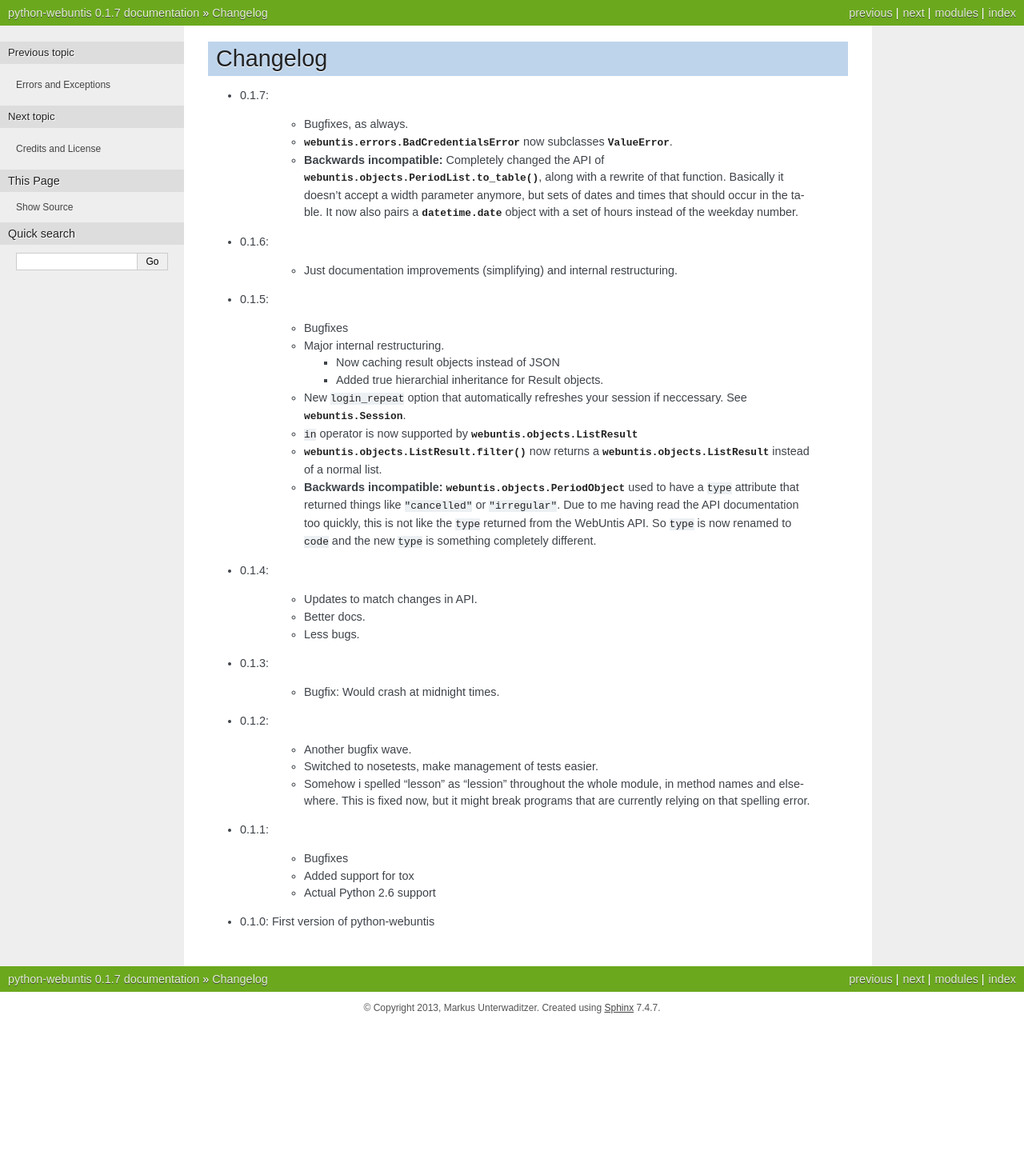
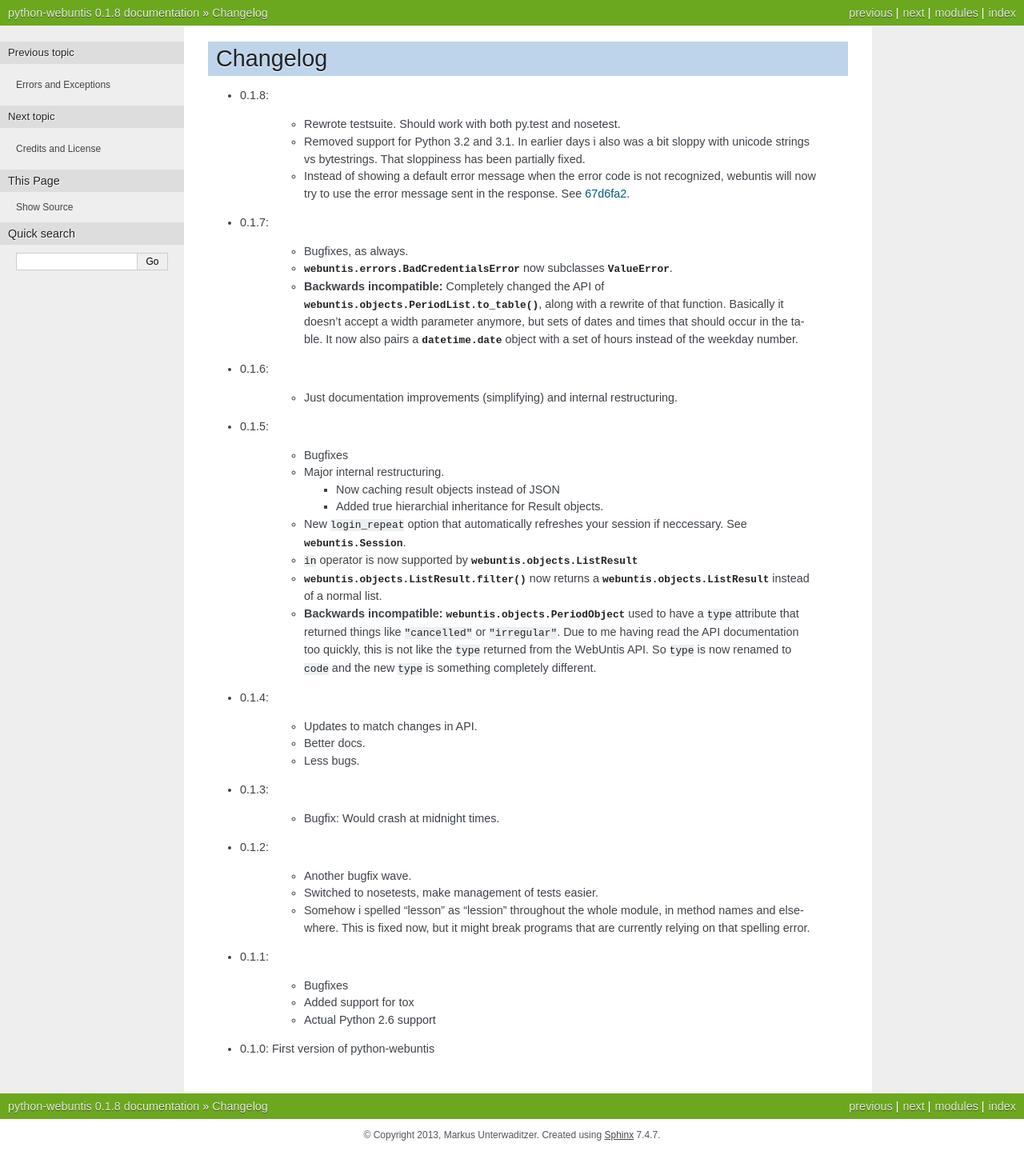
Before and after one commit to python-webuntis/python-webuntis, a Sphinx documentation site: the page built from docs/changelog.rst, in a window 1280 px wide. Shown: the whole page at 80% size. Built offline with Sphinx 7.4.7, drawn with Linux system fonts in a browser that asks for light colours; before the commit the page ends 1280 px from its top, so only the background shows below that.

Commit message:
Version 0.1.8

```diff
--- a/docs/changelog.rst
+++ b/docs/changelog.rst
@@ -1,6 +1,20 @@
 =========
 Changelog
 =========
+
+* 0.1.8:
+
+    * Rewrote testsuite. Should work with both py.test and nosetest.
+
+    * Removed support for Python 3.2 and 3.1. In earlier days i also was a bit
+      sloppy with unicode strings vs bytestrings. That sloppiness has been
+      partially fixed.
+
+    * Instead of showing a default error message when the error code is not
+      recognized, webuntis will now try to use the error message sent in the
+      response. See 67d6fa2_.
+
+.. _67d6fa2: https://github.com/untitaker/python-webuntis/commit/67d6fa21f7c199d89704d07dbba5219b0875b75e
 
 * 0.1.7:
 
--- a/setup.py
+++ b/setup.py
@@ -19,7 +19,7 @@ if version_info < (2,7):
 
 setup(
     name='webuntis',
-    version='0.1.7',
+    version='0.1.8',
     author='Markus Unterwaditzer',
     author_email='markus@unterwaditzer.net',
     packages=['webuntis', 'webuntis.utils', 'webuntis.tests'],
--- a/webuntis/__init__.py
+++ b/webuntis/__init__.py
@@ -4,5 +4,5 @@
     :copyright: (c) 2012 by Markus Unterwaditzer.
     :license: BSD, see LICENSE for more details.
 '''
-__version__ = '0.1.7'
+__version__ = '0.1.8'
 from webuntis.session import Session
```
